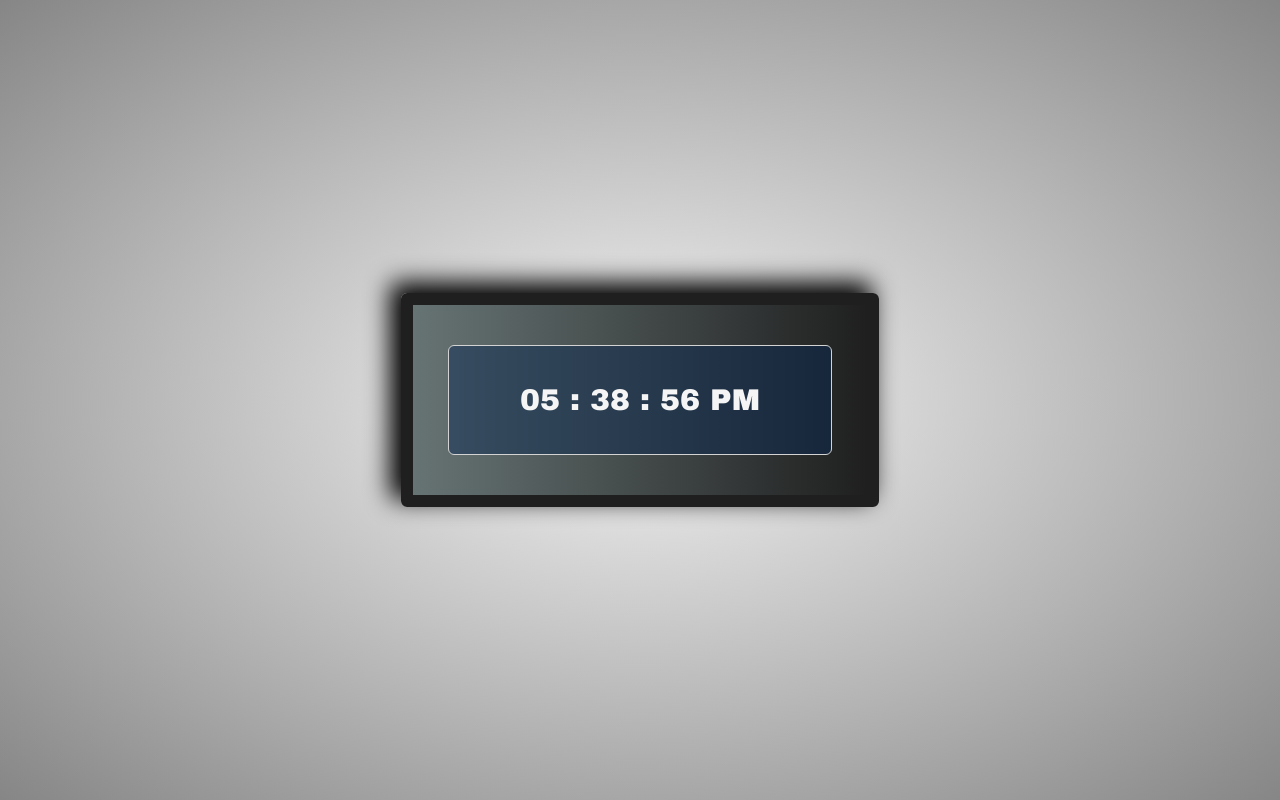
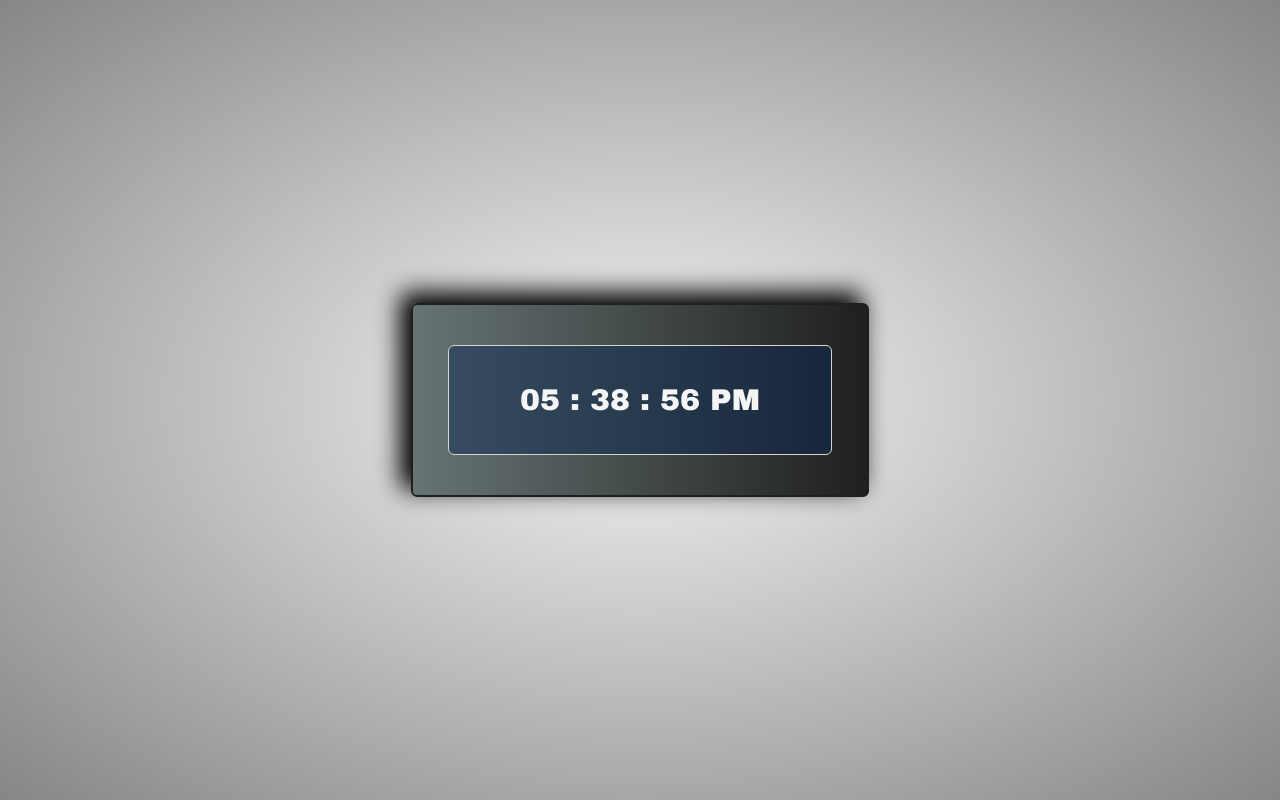
Before and after one commit to connorn64/Digital-Clock, a plain HTML site: page index.html in a window 1280 px wide. Drawn offline with Linux system fonts and the light colour scheme.

Commit message:
Readjusting CSS

```diff
--- a/style.css
+++ b/style.css
@@ -27,7 +27,7 @@ section {
     align-items: center;
     box-shadow: #000 -9px -9px 25px 2px;
     border-radius: 6px;
-    border: 12px solid #1f1f1f;
+    border: 2px solid #1f1f1f;
 }
 
 section .clock {
```
